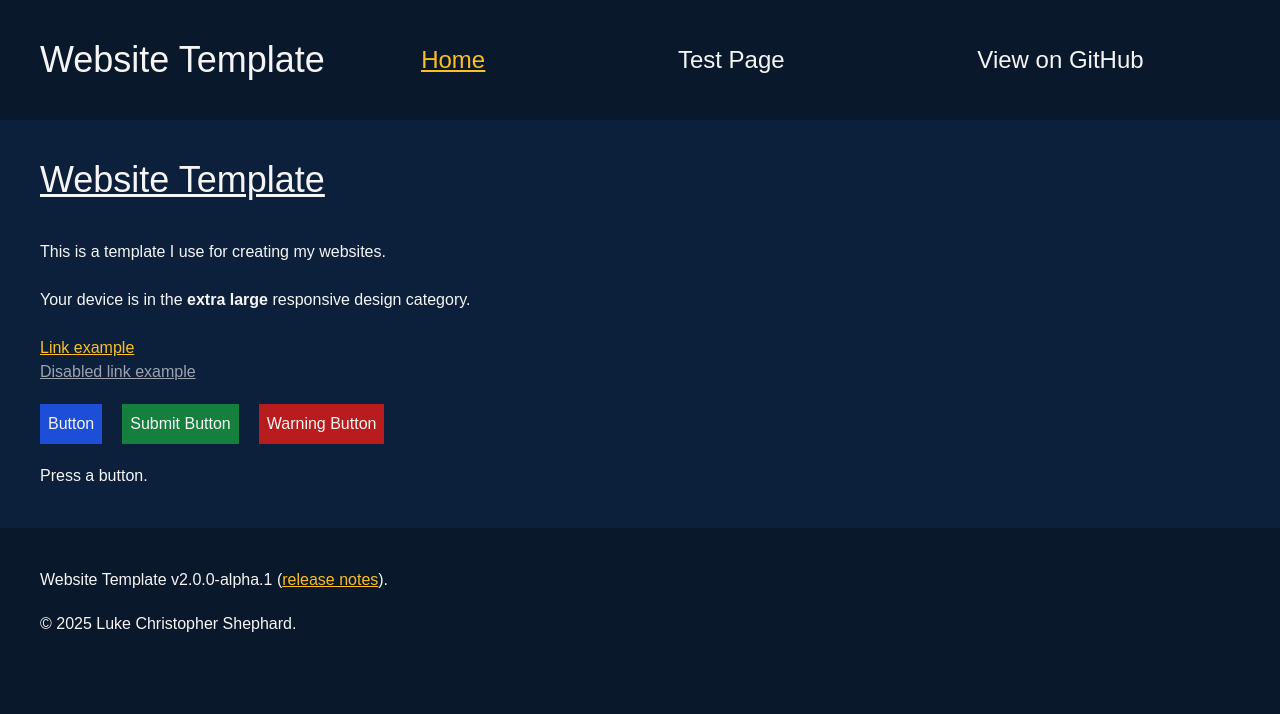
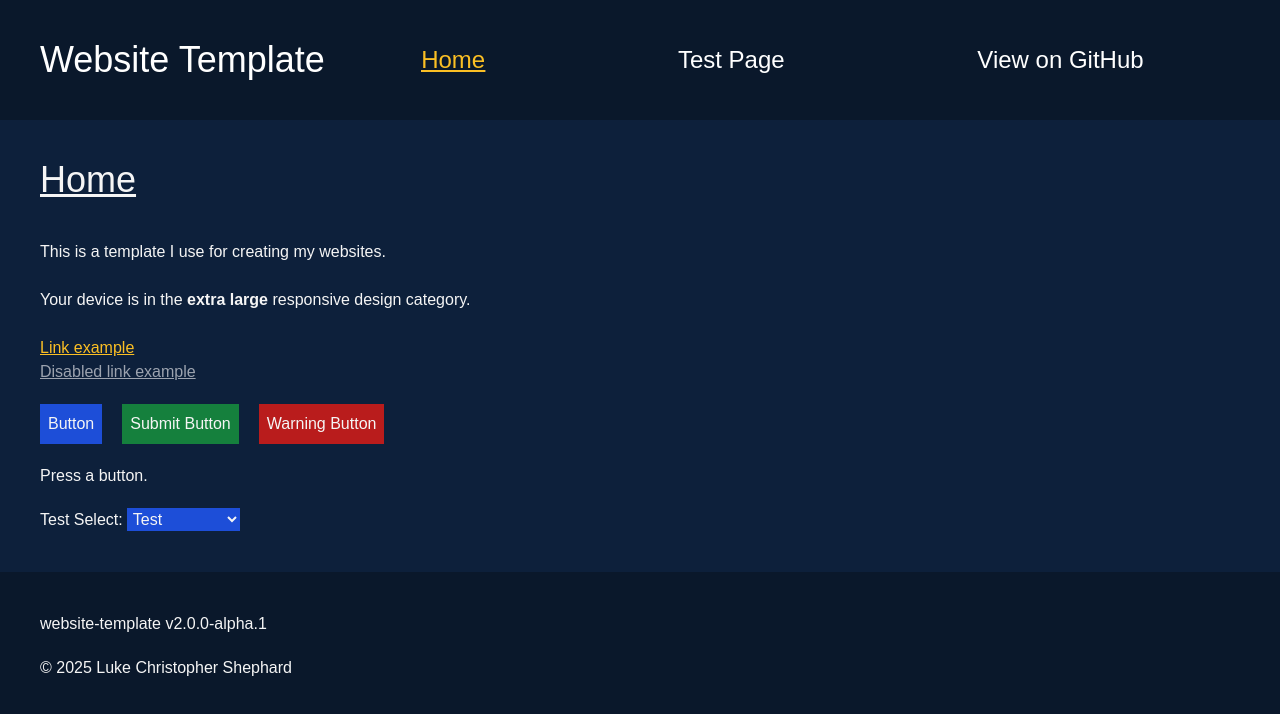
Before and after one commit to ShephardLuke/website-template, a Next.js app: page / in a window 1280 px wide. Shown: the top 714 px of the page. Built offline with nearby package versions, Linux system fonts and the light colour scheme.

Commit message:
Add more interactivity
Signed-off-by: shephardluke <shephardluke@hotmail.com>

```diff
--- a/app/globals.css
+++ b/app/globals.css
@@ -56,11 +56,16 @@ button {
   text-wrap: nowrap;
 }
 
-a:hover {
+header a {
+  color: white;
+  text-decoration: none;
+}
+
+header a:hover {
   color: #a3a3a3 /* neutral-400 */
 }
 
-a:active {
+header a:active {
   color: #525252; /* neutral-600 */
 }
 
@@ -71,16 +76,16 @@ h1 {
   padding-bottom: 2.5rem;
 }
 
-p a, li a, .linkStyle, .linkStyle a {
+a, .linkStyle a {
   color: #fbbf24; /* amber-400 */
   text-decoration: underline;
 }
 
-p a:hover, li a:hover, .linkStyle:hover, .linkStyle a:hover {
+a:hover, .linkStyle a:hover {
   color: #f59e0b; /* amber-500 */
 }
 
-p a:active, li a:active, .linkStyle:active, .linkStyle a:active {
+a:active, .linkStyle a:active {
   color: #d97706; /* amber-600 */
 }
 
@@ -96,3 +101,35 @@ p a:active, li a:active, .linkStyle:active, .linkStyle a:active {
 .disabledLinkStyle:active, .disabledLinkStyle a:active {
   color: #52525b;
 }
+
+li {
+  list-style-type: square;
+  list-style-position: inside;
+}
+
+header li {
+  list-style-type: none;
+  list-style-position: outside;
+}
+
+select {
+  background-color: #1d4ed8;
+  padding: 0.1rem;
+  transition: transform 0.3s ease-in-out;
+}
+
+select:hover {
+  background-color: #1e40af;
+  transform: scale(1.1);
+}
+
+select:active {
+  background-color: #1e3a8a;
+}
+
+h2 {
+  font-size: 1.75rem;
+  line-height: 2rem;
+  text-decoration: underline;
+  padding-bottom: 1.5rem;
+}
--- a/app/page.tsx
+++ b/app/page.tsx
@@ -7,6 +7,8 @@ import WarningButton from "./template/buttons/warningButton";
 import Footer from "./template/global/footer";
 import Header from "./template/global/header";
 import { NameLink } from "./template/link/nameLink";
+import InteractiveElement from "./template/global/interactiveElement";
+import interactiveClass from "./template/utils/interactiveElement";
 
 export default function Home() {
 
@@ -38,7 +40,7 @@ export default function Home() {
     <>
       <Header currentPage="Home"/>
       <div className="main">
-        <h1>Website Template</h1>
+        <h1>Home</h1>
         <p>This is a template I use for creating my websites.</p>
         <br/>
 
@@ -63,6 +65,15 @@ export default function Home() {
           <WarningButton className="w-max" text={"Warning Button"} clicked={() => {clickedButton("warning button")}}/>
         </div>
         {feedbackMessage}
+
+        <div className="pt-5">
+          <label htmlFor="testSelect">Test Select: </label>
+          <select name="" id="testSelect">
+            <option value="">Test</option>
+            <option value="">Another Test</option>
+          </select>
+        </div>
+
       </div>
       <Footer/>
     </>
--- a/app/template/buttons/button.tsx
+++ b/app/template/buttons/button.tsx
@@ -1,6 +1,7 @@
 // website-template v2.0.0
 
 import { ReactNode } from "react"
+import interactiveClass from "../utils/interactiveElement";
 
 export default function Button({text, clicked, className, classOverride}: {text: ReactNode, clicked?: () => void, className?:string, classOverride?: string}) { // Blue button for main stuff
     let toAdd = "bg-blue-700 hover:bg-blue-800 active:bg-blue-900";
@@ -13,6 +14,6 @@ export default function Button({text, clicked, className, classOverride}: {text:
     }
 
     return (
-        <button className={"p-2 " + toAdd} onClick={clicked? clicked : () => {}}>{text}</button>
+        <button className={interactiveClass("p-2 " + toAdd)} onClick={clicked? clicked : () => {}}>{text}</button>
     )
 }
--- a/app/template/global/footer.tsx
+++ b/app/template/global/footer.tsx
@@ -1,23 +1,16 @@
 // website-template v2.0.0
-
-import { NameLink } from "../link/nameLink";
 
 export default function Footer() {
     const YEAR = 2025 // Year of license
-    const TEMPLATE_VERSION = "v2.0.0"
 
     // eslint-disable-next-line @typescript-eslint/no-require-imports
     const pk = require("../../../package.json");
     const repo = pk.name;
-    const releaseNotesLink = new NameLink("release notes", "https://github.com/shephardluke/" + repo + "/releases/tag/v" + pk.version).generateElement()
-
-    const websiteTemplateLink = new NameLink("Website Template", "https://website-template.shephardluke.co.uk").generateElement()
 
     return (
-        <div className="p-10 bg-darkest-blue flex flex-col space-y-5 whitespace-pre text-wrap">
-            <p>Website Template v{pk.version} ({releaseNotesLink}).</p>
-            <p className={repo === "website-template" ? "hidden" : ""}>Made using {websiteTemplateLink} {TEMPLATE_VERSION}.</p>
-            <p>© {YEAR} Luke Christopher Shephard.</p>
-        </div>
+        <footer className="p-10 bg-darkest-blue flex flex-col space-y-5 whitespace-pre text-wrap">
+            <p>{repo} v{pk.version}</p>
+            <p>© {YEAR} Luke Christopher Shephard</p>
+        </footer>
     )
 }
--- a/app/template/global/header.tsx
+++ b/app/template/global/header.tsx
@@ -3,6 +3,7 @@
 import Link from "next/link";
 import { NameLink } from "../link/nameLink";
 import { NavLink } from "../link/navLink";
+import interactiveClass from "../utils/interactiveElement";
 
 export default function Header({currentPage}: {currentPage?: string}) {
 
@@ -21,19 +22,21 @@ export default function Header({currentPage}: {currentPage?: string}) {
     const pageLinks = PAGES.map(page => { // Turns each element into a link, with the current page having linkStyle class
         const label = page.getLabel();
         if (currentPage == label) {
-            return <div key={"currentPage"} className="underline header linkStyle">{page.generateElement()}</div>
+            return <li key={"currentPage"} className={interactiveClass("underline header linkStyle")}>{page.generateElement()}</li>
         }
-        return page.generateElement();
+        return <li key={label} className={interactiveClass()}>{page.generateElement()}</li>;
     })
 
     return (
-        <div className="flex flex-col text-center lg:flex-row justify p-10 header">
-            <div className="header lg:whitespace-nowrap">
+        <header className="flex flex-col text-center lg:flex-row justify p-10 header">
+            <div className={interactiveClass("header lg:whitespace-nowrap")}>
                 <Link className="text-4xl" href={"/"}>{MAIN_TITLE}</Link>
             </div>
-            <div key={"links"} className="flex flex-col pt-5 space-y-5 lg:space-y-0 lg:pt-0 lg:flex-row justify-around header text-2xl items-center w-full">
-                {pageLinks}
-            </div>
-        </div>
+            <nav className="w-full">
+                <ul key={"links"} className="flex flex-col pt-5 space-y-5 lg:space-y-0 lg:pt-0 lg:flex-row justify-around header text-2xl items-center h-full">
+                    {pageLinks}
+                </ul>
+            </nav>
+        </header>
     )
 }
--- /dev/null
+++ b/app/template/input/select.tsx
@@ -0,0 +1,3 @@
+export default function Select() {
+
+}
--- a/app/template/link/nameLink.tsx
+++ b/app/template/link/nameLink.tsx
@@ -1,6 +1,7 @@
 // website-template v1.3
 
 import React from "react";
+import interactiveClass from "../utils/interactiveElement";
 
 export class NameLink {
     private label: string;
@@ -25,7 +26,7 @@ export class NameLink {
         if (!this.enabled) {
             return <span className="disabledLinkStyle">{this.getLabel()}</span>
         }
-        return <a key={this.getLabel()} href={this.getLink()} target="_blank">{this.getLabel()}</a>
+        return <a className={interactiveClass()} key={this.getLabel()} href={this.getLink()} target="_blank">{this.getLabel()}</a>
     }
 
     setEnabled(enabled: boolean) {
--- /dev/null
+++ b/app/template/utils/interactiveElement.ts
@@ -0,0 +1,3 @@
+export default function interactiveClass(className?: string) {
+    return "inline-block transition duration-300 ease-in-out hover:scale-110 " + className;
+}
```
